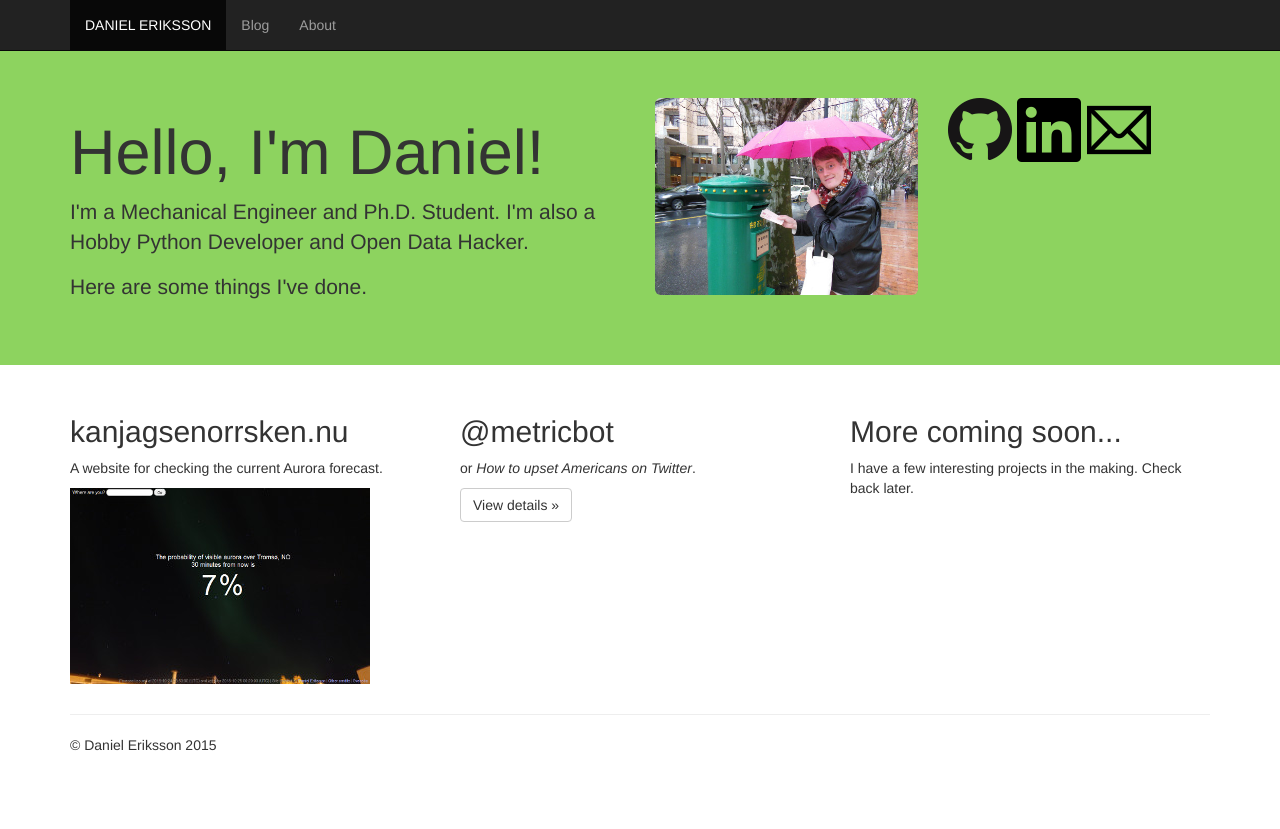
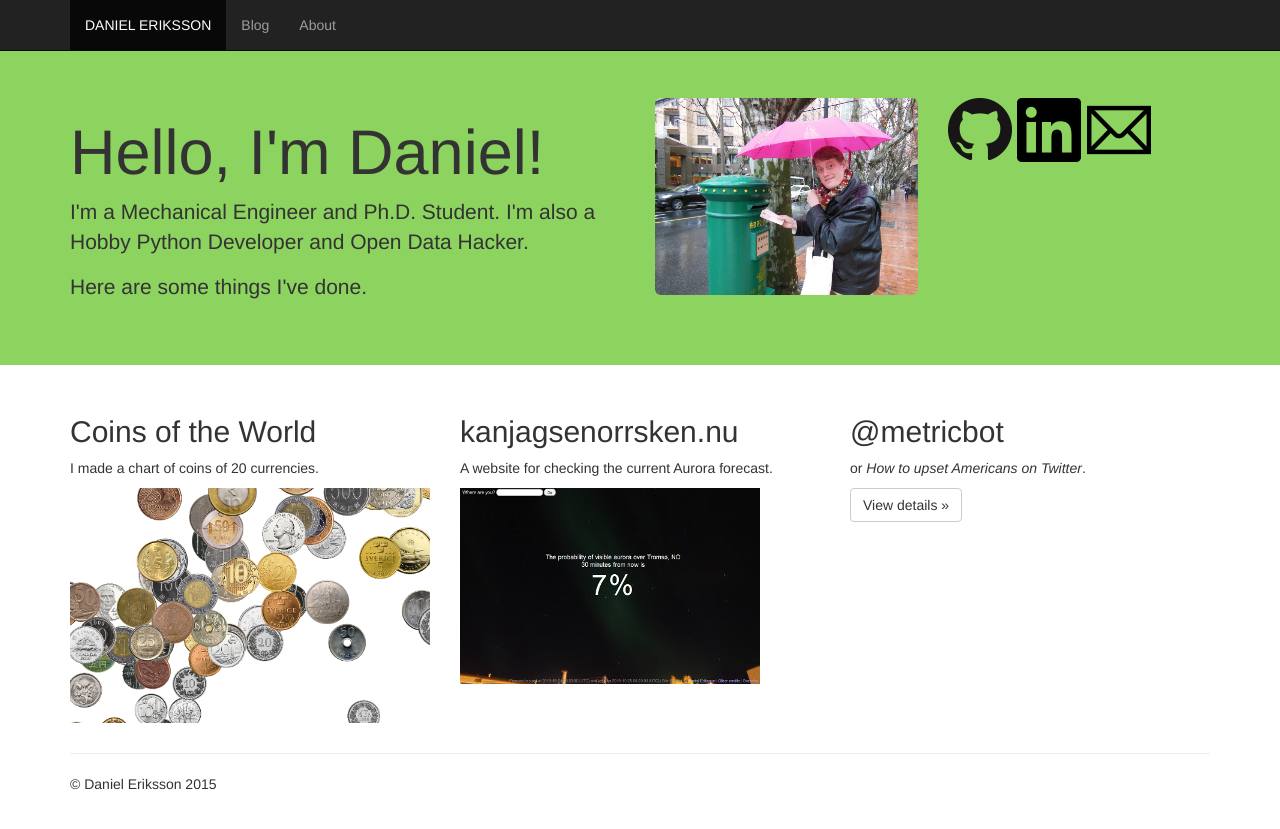
Before and after one commit to belteshassar/belteshassar.github.io, a Jekyll site: the page built from index.html, in a window 1280 px wide. Shown: the top 829 px of the page. Built offline with Jekyll 4.4.1, drawn with Linux system fonts in a browser that asks for light colours; nearby versions of some CDN libraries.

Commit message:
Update front page with coin chart.

```diff
--- a/index.html
+++ b/index.html
@@ -33,6 +33,11 @@ title: Home
   <!-- Example row of columns -->
   <div class="row">
     <div class="col-md-4">
+      <h2>Coins of the World</h2>
+      <p>I made a chart of coins of 20 currencies.</p>
+      <p><a href="/coin-chart"><img style="max-width: 100%;" src="/assets/coins-thumb.png"></a></p>
+    </div>
+    <div class="col-md-4">
       <h2>kanjagsenorrsken.nu</h2>
       <p>A website for checking the current Aurora forecast.</p>
       <p><a href="http://www.kanjagsenorrsken.nu/lang/en?loc=Tromso"><img src="/assets/kanjagsenorrsken-thumb.jpg"></a></p>
@@ -42,10 +47,6 @@ title: Home
       <p>or <em>How to upset Americans on Twitter</em>.</p>
       <p><a class="btn btn-default" href="{% post_url 2015-10-24-metricbot %}" role="button">View details &raquo;</a></p>
    </div>
-    <div class="col-md-4">
-      <h2>More coming soon...</h2>
-      <p>I have a few interesting projects in the making. Check back later.</p>
-    </div>
   </div>
 
 </div>
```
Also changed, not shown: assets/coins-thumb.png (added).
